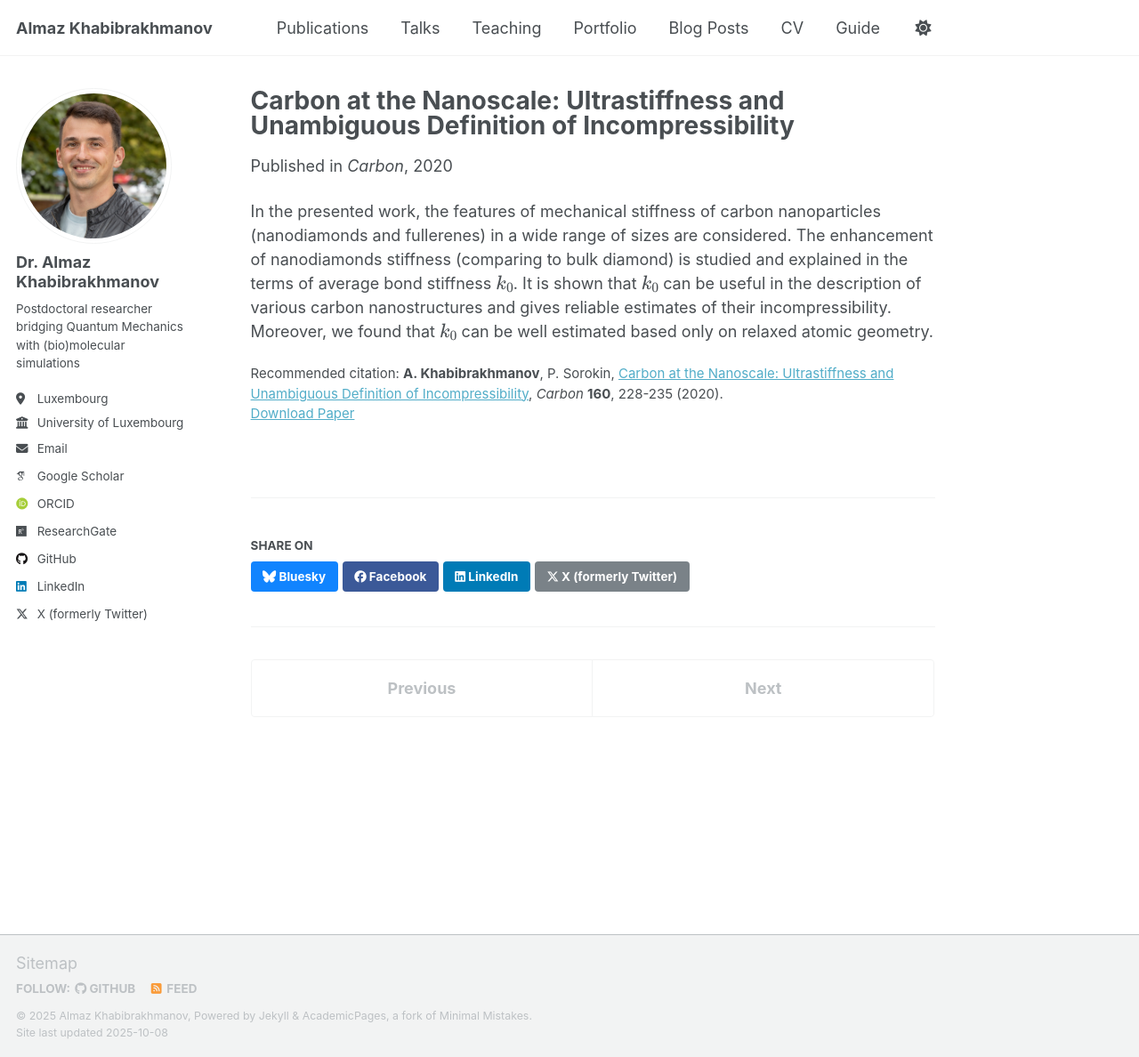
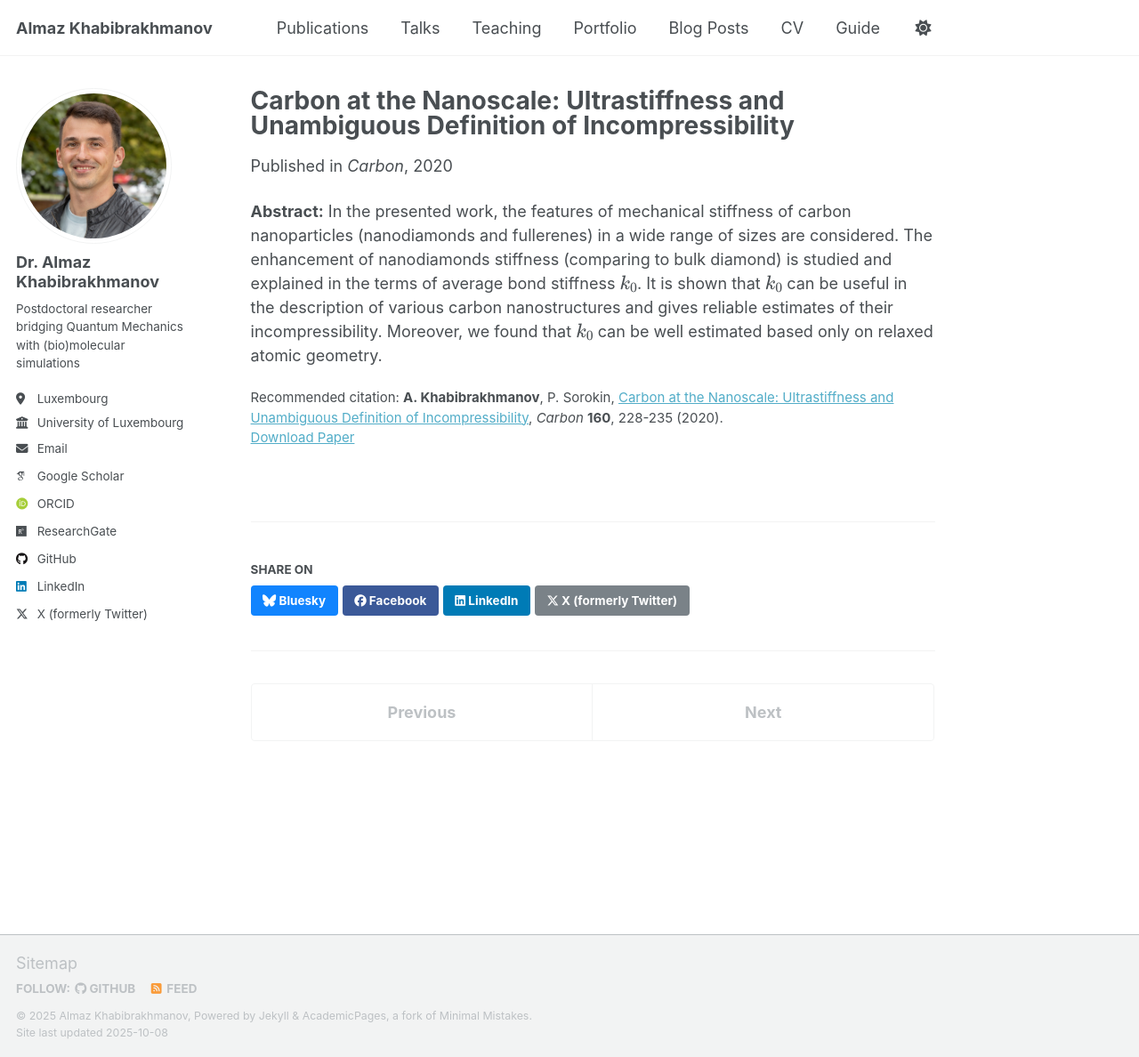
Before and after one commit to almaz-khabibrakhmanov/almaz-khabibrakhmanov.github.io, a Jekyll site: the page built from _publications/2020-Nanodiamonds-Carbon.md, in a window 1280 px wide and 1188 px high. Shown: the whole window at 89% size. Built offline with Jekyll 4.4.1, drawn with Linux system fonts in a browser that asks for light colours; some web fonts are replaced; a script that is not in the unit is left out.

Commit message:
Update 2020-Nanodiamonds-Carbon.md

```diff
--- a/_publications/2020-Nanodiamonds-Carbon.md
+++ b/_publications/2020-Nanodiamonds-Carbon.md
@@ -10,4 +10,4 @@ venue: 'Carbon'
 paperurl: 'http://almaz-khabibrakhmanov.github.io/files/papers/2020-Nanodiamonds-Carbon.pdf'
 citation: '<b>A. Khabibrakhmanov</b>, P. Sorokin, <a href="https://doi.org/10.1016/j.carbon.2019.12.071">Carbon at the Nanoscale: Ultrastiffness and Unambiguous Definition of Incompressibility</a>, <i>Carbon</i> <b>160</b>, 228-235 (2020).'
 ---
-In the presented work, the features of mechanical stiffness of carbon nanoparticles (nanodiamonds and fullerenes) in a wide range of sizes are considered. The enhancement of nanodiamonds stiffness (comparing to bulk diamond) is studied and explained in the terms of average bond stiffness $$k_0$$. It is shown that $$k_0$$ can be useful in the description of various carbon nanostructures and gives reliable estimates of their incompressibility. Moreover, we found that $$k_0$$ can be well estimated based only on relaxed atomic geometry.
+<b>Abstract:</b> In the presented work, the features of mechanical stiffness of carbon nanoparticles (nanodiamonds and fullerenes) in a wide range of sizes are considered. The enhancement of nanodiamonds stiffness (comparing to bulk diamond) is studied and explained in the terms of average bond stiffness $$k_0$$. It is shown that $$k_0$$ can be useful in the description of various carbon nanostructures and gives reliable estimates of their incompressibility. Moreover, we found that $$k_0$$ can be well estimated based only on relaxed atomic geometry.
```
